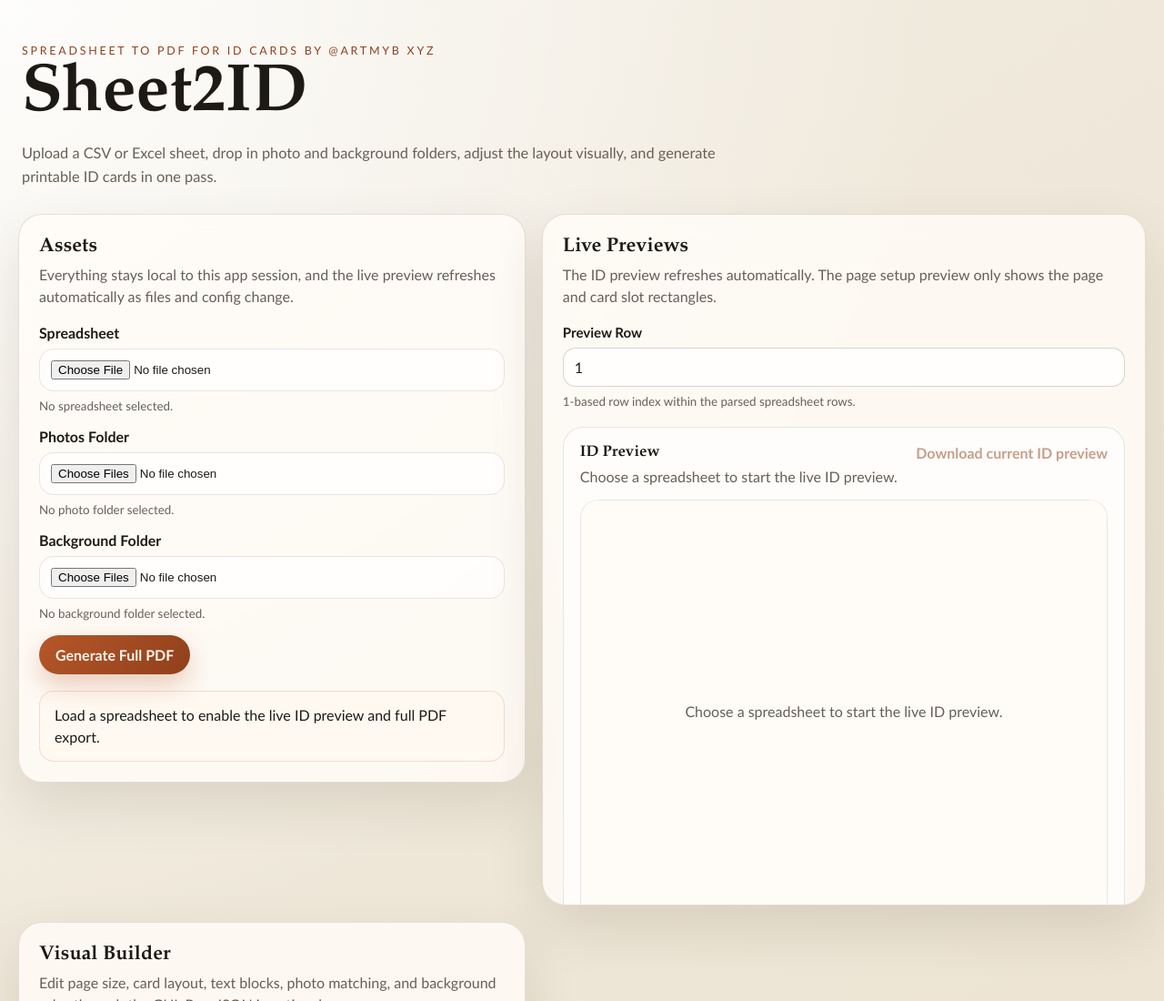
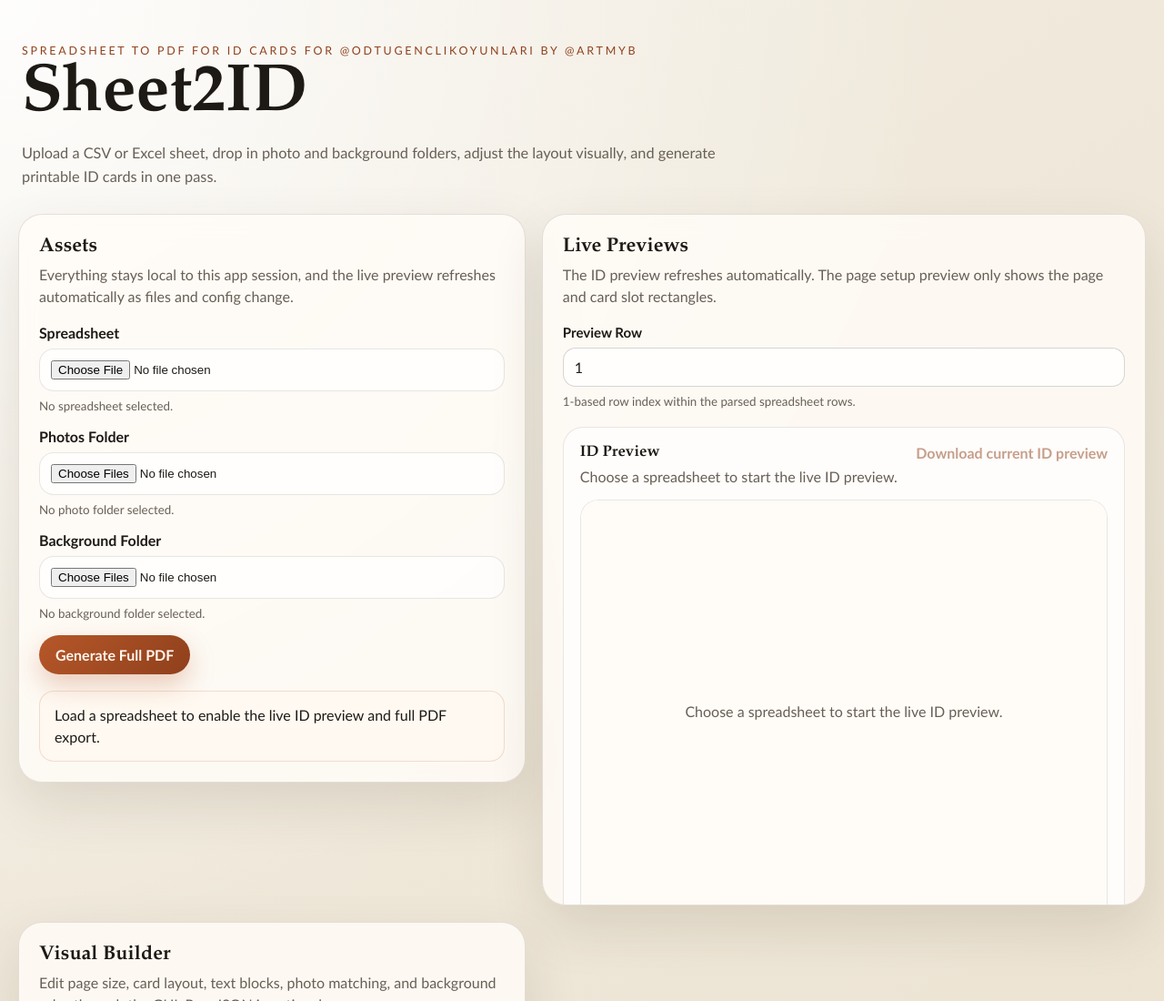
Before and after one commit to artmyb/Sheet2ID, a website: page public/index.html in a window 1280 px wide. Shown: the top 1100 px of the page at 91% size. Drawn offline with Linux system fonts and the light colour scheme; no server answers.

```diff
--- a/public/index.html
+++ b/public/index.html
@@ -9,7 +9,7 @@
   <body>
     <div class="page-shell">
       <header class="hero">
-        <p class="eyebrow">Spreadsheet to PDF for ID cards by @artmyb xyz</p>
+        <p class="eyebrow">Spreadsheet to PDF for ID cards for @odtugenclikoyunlari by @artmyb</p>
         <h1>Sheet2ID</h1>
         <p class="hero-copy">
           Upload a CSV or Excel sheet, drop in photo and background folders, adjust the layout visually, and generate printable ID cards in one pass.
```
